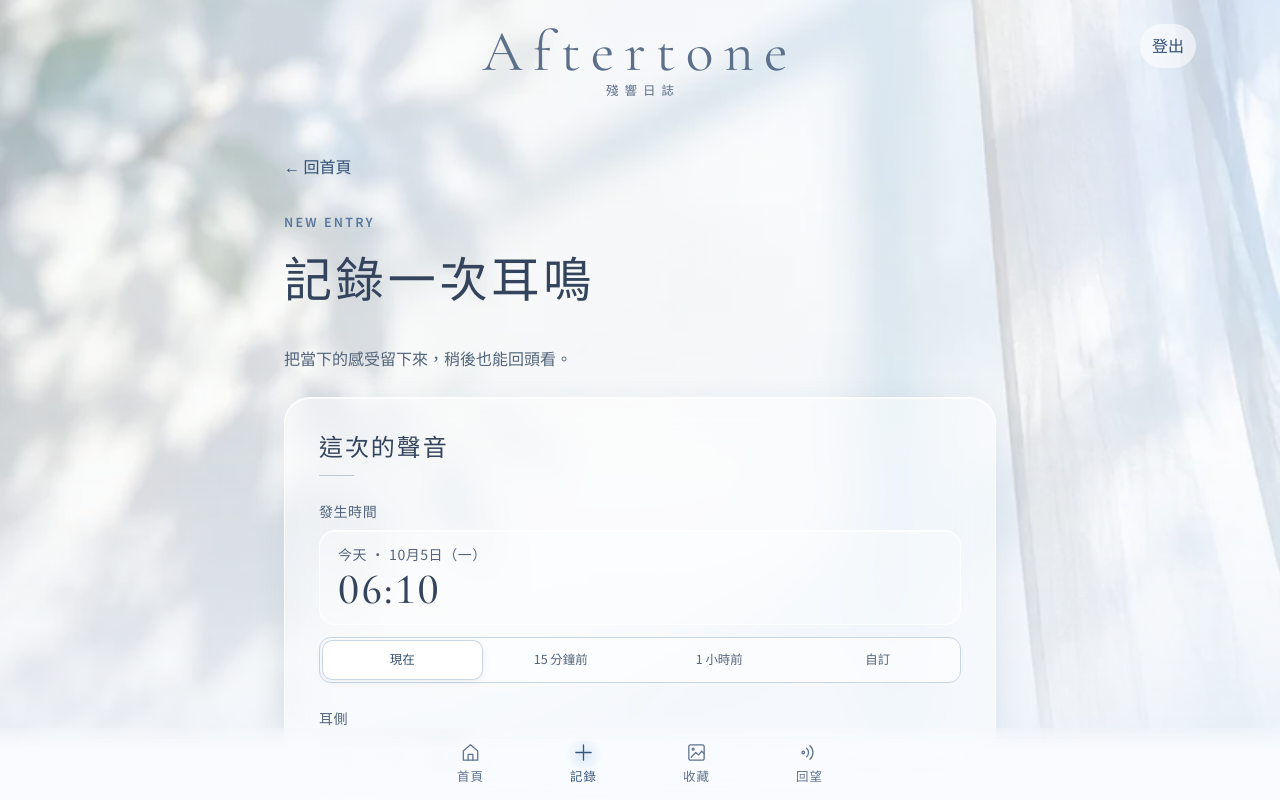
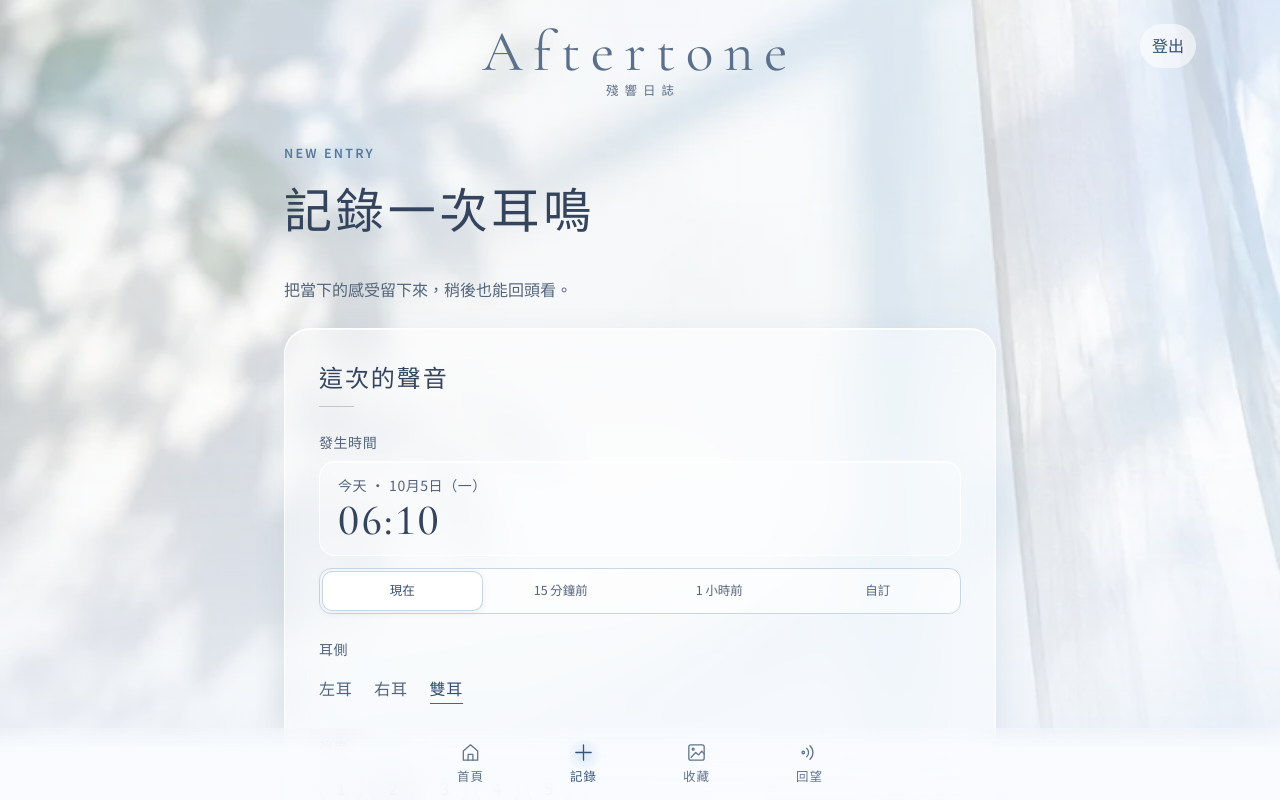
Before and after one commit to EstherAIRP/Aftertone, a Vue app: page /record in a window 1280 px wide. Both pictures are taken after a click on the button "跳過登入（開發）". Shown: the top 800 px of the page. Built offline with nearby package versions, Linux system fonts and the light colour scheme; no server answers.

Commit message:
ui: remove return-home button

```diff
--- a/src/views/RecordView.vue
+++ b/src/views/RecordView.vue
@@ -1,6 +1,5 @@
 <script setup lang="ts">
 import { computed, ref, watch } from "vue";
-import { RouterLink } from "vue-router";
 import PromptReveal from "../components/PromptReveal.vue";
 import { addEvent } from "../db";
 import {
@@ -111,7 +110,6 @@
 
 <template>
   <main class="page narrow-page">
-    <RouterLink class="back-link" to="/">← 回首頁</RouterLink>
     <PromptReveal
       v-if="result"
       :fragment="result.fragment"
```
